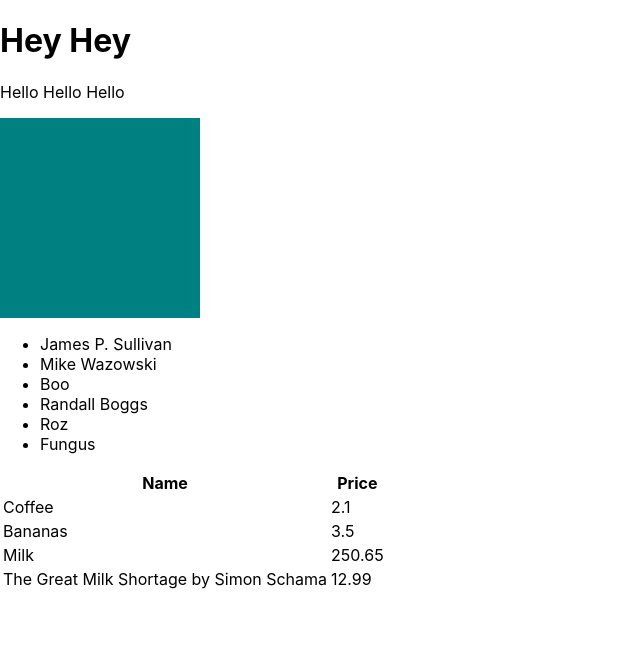
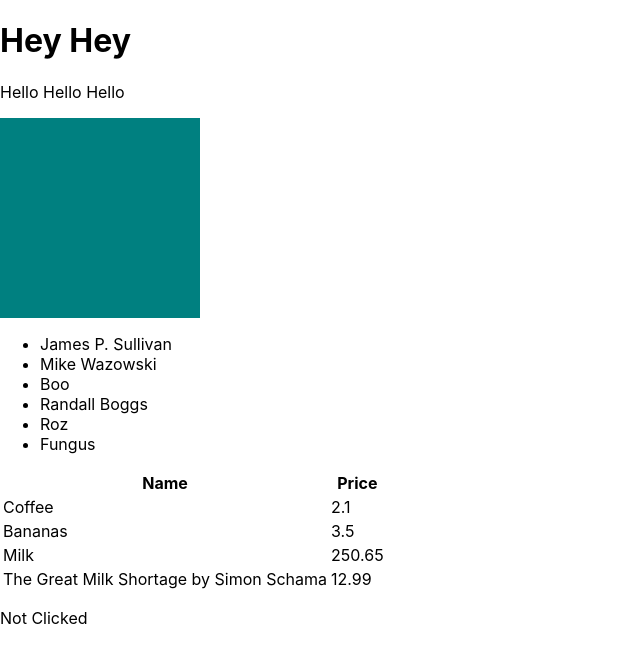
Before and after one commit to mdm106/week-09--first-react-app, a React (Create React App) app: page / in a window 1280 px wide. Shown: the top 662 px of the page, without its empty margins (0-640 px from the left). Built offline with nearby package versions, Linux system fonts and the light colour scheme.

Commit message:
Created clicked component which initially displays Not clicked in a paragraph but once it's been clicked displays Clicked

```diff
--- a/src/App.js
+++ b/src/App.js
@@ -3,6 +3,7 @@ import './App.css';
 import Stuff from './components/Stuff';
 import Basket from './components/Basket';
 import FadeIn from './components/FadeIn';
+import Clicked from './components/Clicked';
 
 function App() {
   return (
@@ -17,6 +18,7 @@ function App() {
             { name: "The Great Milk Shortage by Simon Schama", price: 12.99 },
           ]
         } />
+        <Clicked />
       </FadeIn>
     </>
   );
--- /dev/null
+++ b/src/components/Clicked.js
@@ -0,0 +1,27 @@
+import React, { Component } from "react";
+
+class Clicked extends Component {
+    constructor(props) {
+        super(props);
+
+        this.state = { checker: false };
+
+        this.handleClick = this.handleClick.bind(this);
+    }
+
+    handleClick() {
+        this.setState({ checker: true });
+    }
+
+    render() {
+        const { checker } = this.state;
+
+        return (
+            <p onClick={this.handleClick}>
+                {!checker ? "Not Clicked" : "Clicked"}
+            </p>
+        );
+    }
+}
+
+export default Clicked;
```
